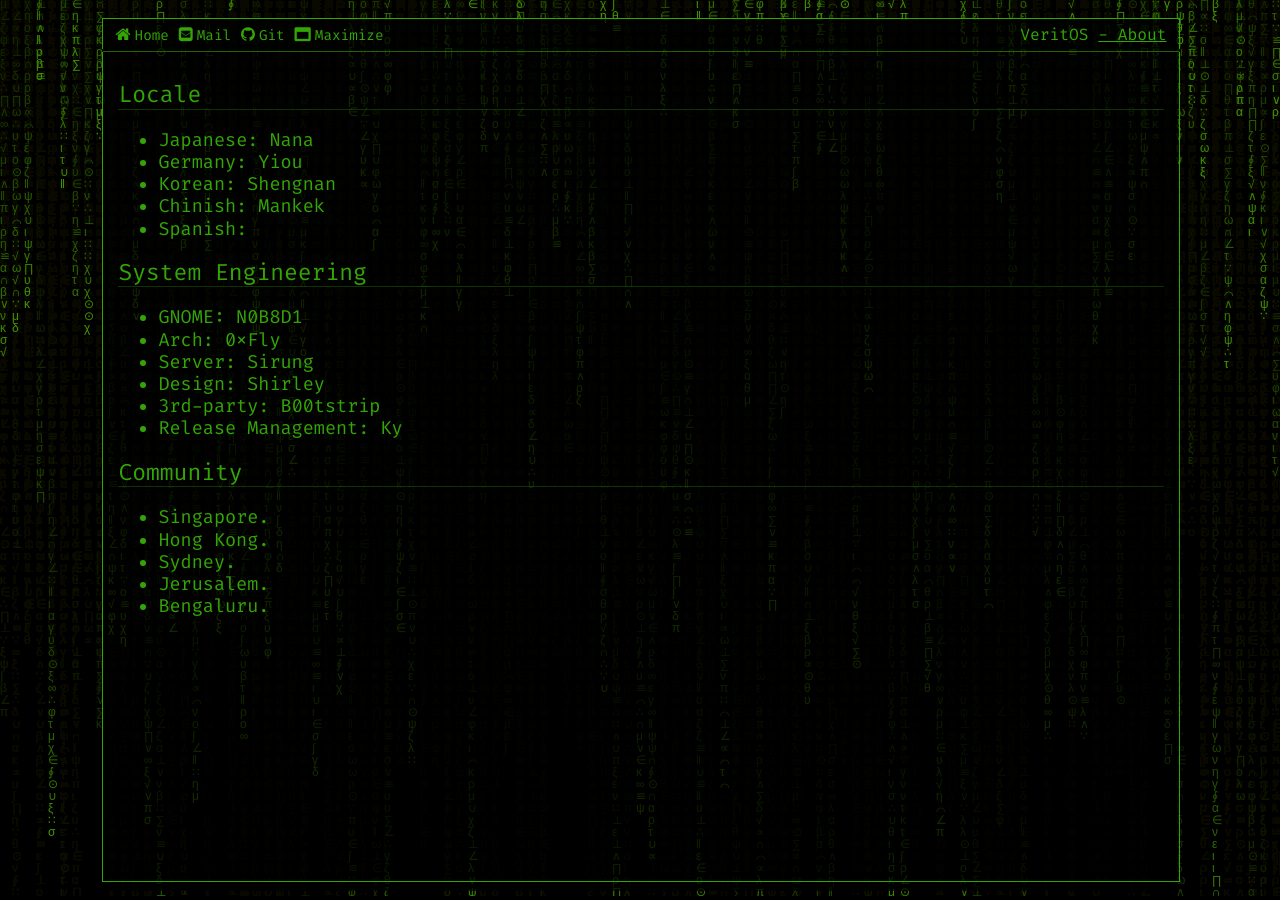
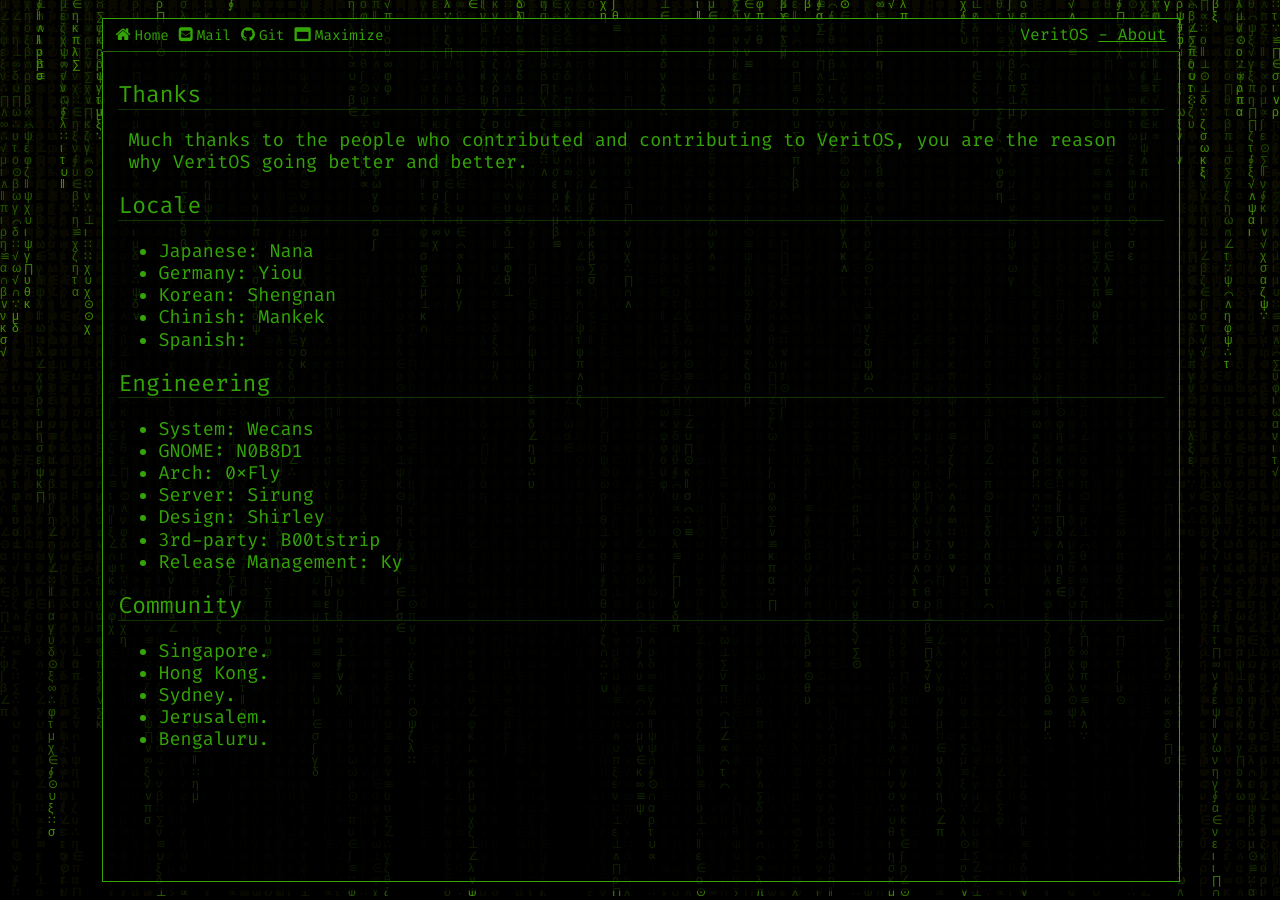
Before and after one commit to TheVeritOS/VeritOS.org, a Jekyll site: the page built from pages/contributors.md, in a window 1280 px wide. Built offline with Jekyll 4.4.1, drawn with Linux system fonts in a browser that asks for light colours.

Commit message:
update contributors

```diff
--- a/pages/contributors.md
+++ b/pages/contributors.md
@@ -13,15 +13,18 @@ encrypted_text: false
 permalink: /contributors
 ---
 
+## Thanks
+Much thanks to the people who contributed and contributing to VeritOS, you are the reason why VeritOS going better and better.
+
 ## Locale
-
 * Japanese: Nana
 * Germany: Yiou
 * Korean: Shengnan
 * Chinish: Mankek
 * Spanish:
 
-##  System engineering
+##  Engineering
+* System: Wecans
 * GNOME: N0B8D1
 * Arch: 0xFly
 * Server: Sirung
```
